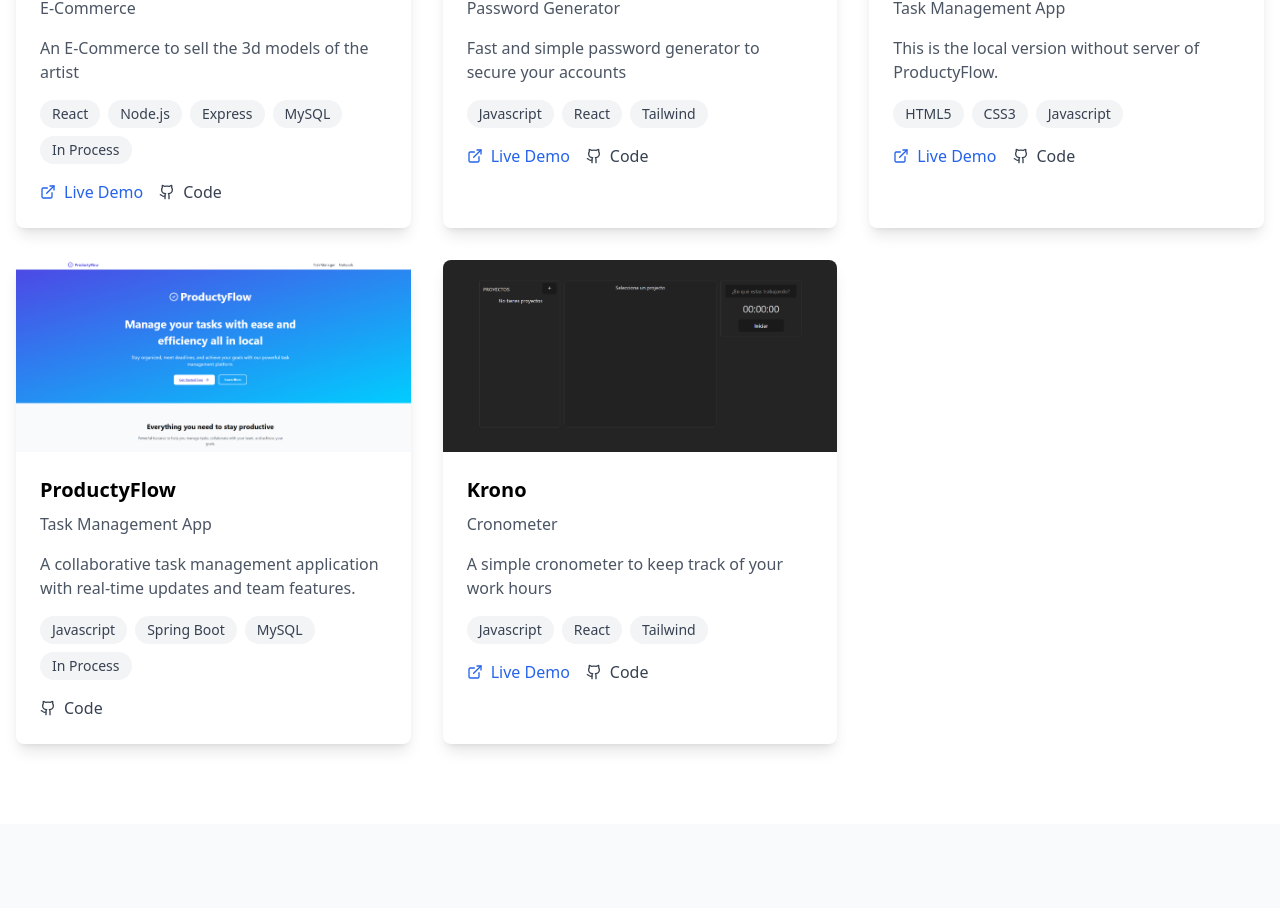
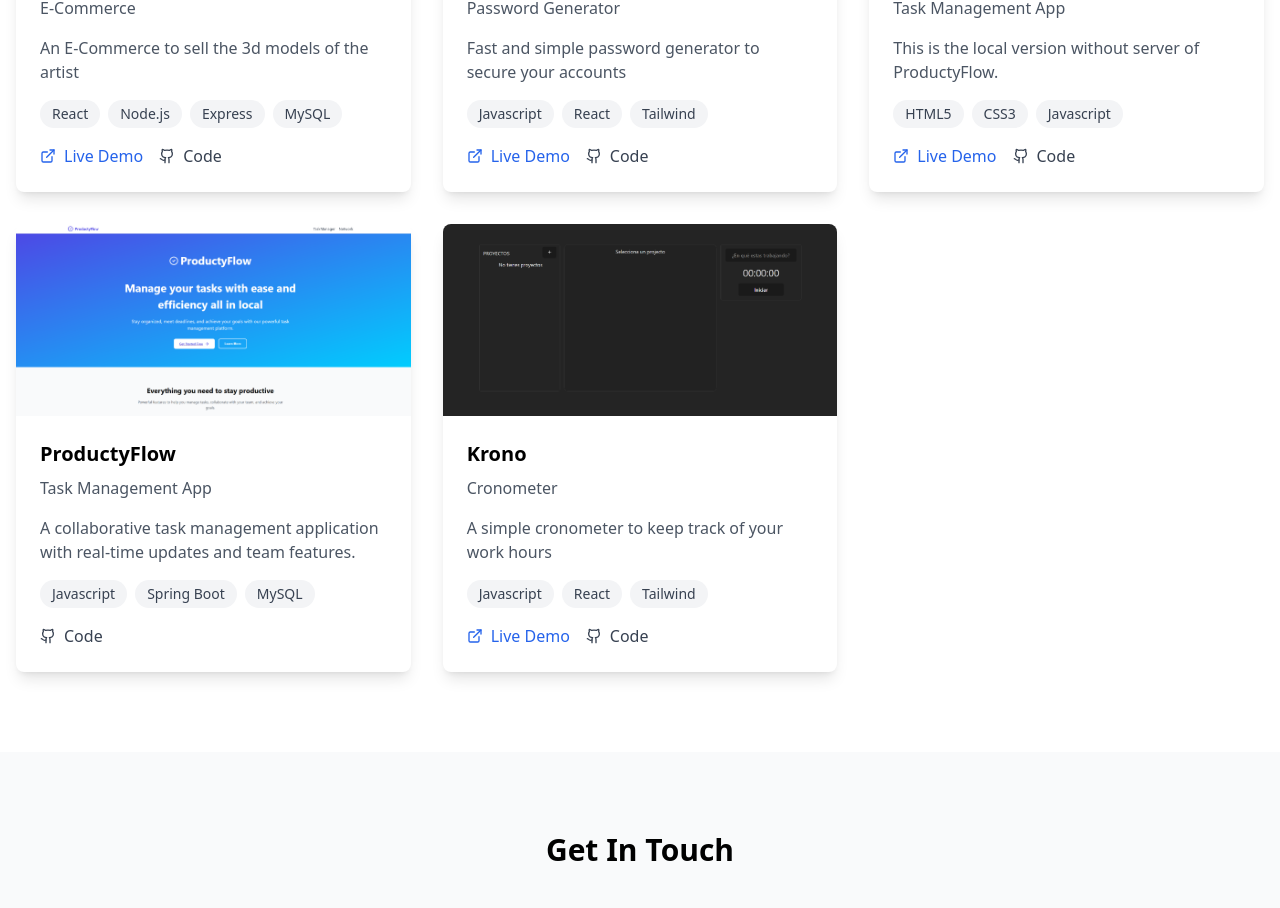
Before and after one commit to FelixCodex/Portfolio, a React (Vite) app: page / in a window 1280 px wide. Shown: the part 1480-2388 px from the top of the page. Built offline with nearby package versions, Linux system fonts and the light colour scheme.

Commit message:
Updated projects

```diff
--- a/src/components/Projects.tsx
+++ b/src/components/Projects.tsx
@@ -10,7 +10,7 @@ const projects = [
 		subtitle: 'E-Commerce',
 		description: 'An E-Commerce to sell the 3d models of the artist',
 		image: javier,
-		tags: ['React', 'Node.js', 'Express', 'MySQL', 'In Process'],
+		tags: ['React', 'Node.js', 'Express', 'MySQL'],
 		hidden: false,
 		liveUrl: 'https://javier-david.com',
 		githubUrl: 'https://github.com/FelixCodex/j-ecommerce-client',
@@ -41,7 +41,7 @@ const projects = [
 		description:
 			'A collaborative task management application with real-time updates and team features.',
 		image: localproductyflowImg,
-		tags: ['Javascript', 'Spring Boot', 'MySQL', 'In Process'],
+		tags: ['Javascript', 'Spring Boot', 'MySQL'],
 		hidden: false,
 		githubUrl: 'https://github.com/FelixCodex/ProductyFlow',
 	},
```
